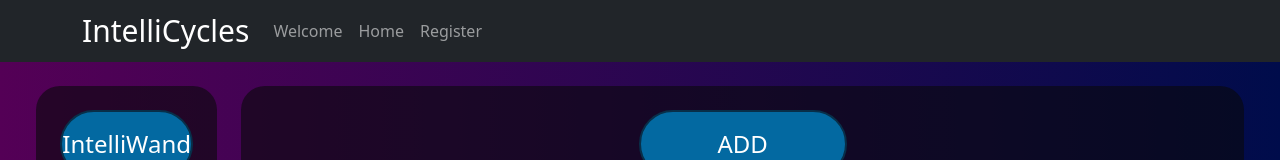
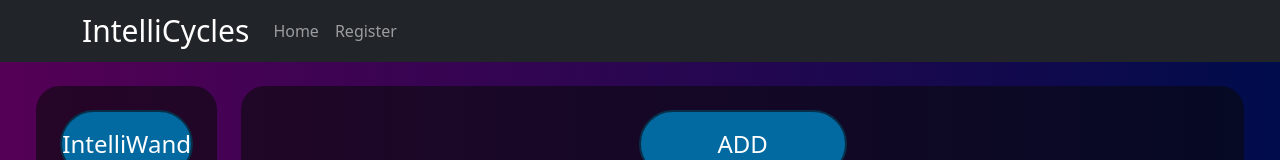
Before and after one commit to yemregumus/IntelliCycles, a React (Vite) app in the folder Frontend/: page /add in a window 1280 px wide. Shown: the top 160 px of the page. Built offline with nearby package versions, Linux system fonts and the light colour scheme; no server answers.

Commit message:
welcome page removed from navbar

```diff
--- a/Frontend/src/components/NavBar.jsx
+++ b/Frontend/src/components/NavBar.jsx
@@ -12,7 +12,6 @@ const NavBar = () => {
                 <Navbar.Toggle aria-controls="basic-navbar-nav" />
                 <Navbar.Collapse id="basic-navbar-nav">
                     <Nav className="me-auto">
-                        <Nav.Link as={Link} to="/">Welcome</Nav.Link>
                         <Nav.Link as={Link} to="/home">Home</Nav.Link>
                         {/* <Nav.Link as={Link} to="/tasks">Tasks</Nav.Link>
                         <Nav.Link as={Link} to="/reminders">Reminders</Nav.Link>
```
